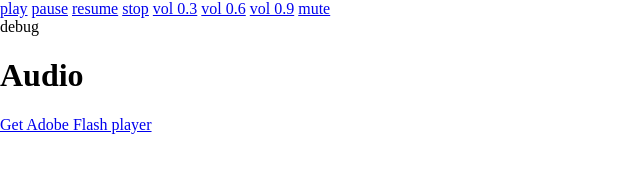
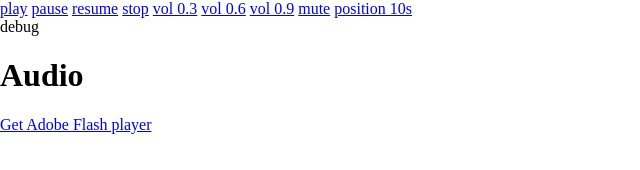
Before and after one commit to dofy/as3-Audio, a plain HTML site: page bin/index.html in a window 1280 px wide. Shown: the whole page, without its empty margins (0-640 px from the left). Drawn offline with Linux system fonts and the light colour scheme.

Commit message:
add Position attribute

```diff
--- a/bin/index.html
+++ b/bin/index.html
@@ -69,6 +69,7 @@
     <a href="javascript: callAudio('vol', 0.6);">vol 0.6</a>
     <a href="javascript: callAudio('vol', 0.9);">vol 0.9</a>
     <a href="javascript: callAudio('mute');">mute</a>
+    <a href="javascript: callAudio('position', 10000);">position 10s</a>
 
     <div id="debug">debug</div>
 
```
Also changed, not shown: 3 other files.
